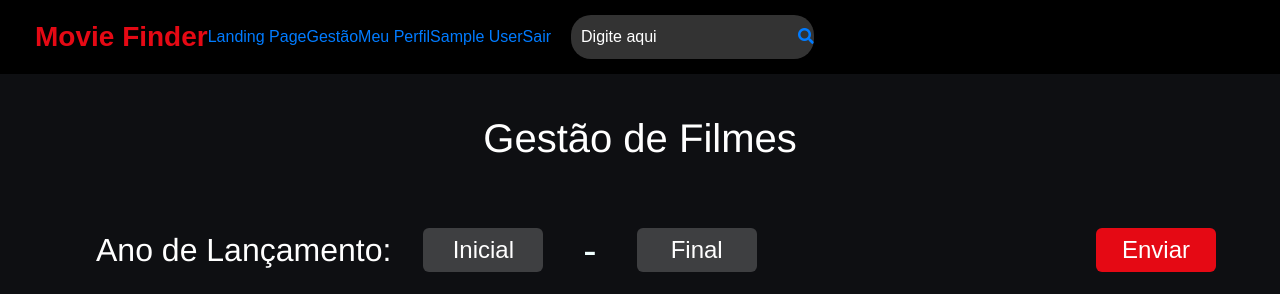
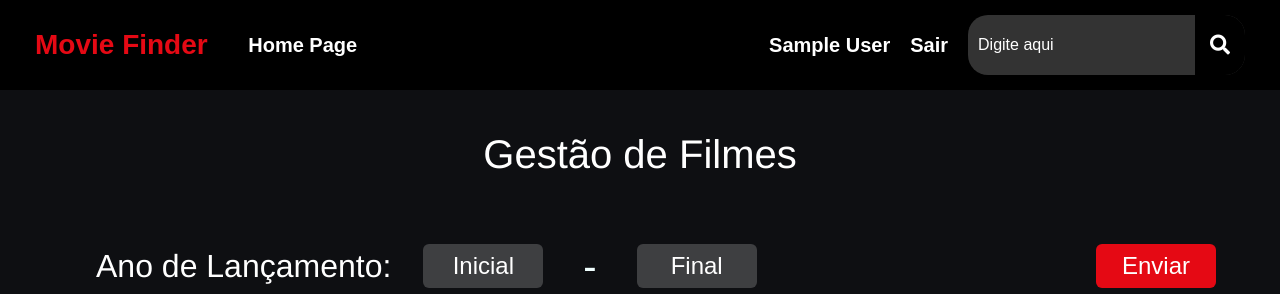
Before and after one commit to marceloaaps/Movie-Finder, a PHP site: page /management.php in a window 1280 px wide. Shown: the top 294 px of the page. Run offline with PHP 8.4, Linux system fonts and the light colour scheme; the visitor is signed in with stand-in values (Sample User, id 1); data that the repository does not hold is empty.

Commit message:
Atualização style e hrefs.

```diff
--- a/projectSrc/View/management.php
+++ b/projectSrc/View/management.php
@@ -26,19 +26,18 @@ require_once '../DAO/database/buscar_filmes.php';
 <header>
   <div class="site-name">Movie Finder</div>
   <nav>
-      <a href="landing.html" class="categoria">Landing Page</a>
-      <a href="management.html" class="cadastro">Gestão</a>
-      <a href="#" class="suporte">Meu Perfil</a>
-      <a href="#" class="suporte"><a href="perfil.php"><?php echo $user['NOME'];?></a> </a>
+    <a href="landing.php" class="categoria home-page">Home Page</a>
+    <div class="right-section">
+      <a href="#" class="suporte"><a href="perfil.php"><?php echo $user['NOME'];?></a></a>
       <a href="../Controller/logout.php">Sair</a>
-      <div class="search-box">
-        <input type="text" placeholder="Digite aqui">
-        <a href="#"><i class="fas fa-search"></i></a>
+      <form method="POST" class="search-box" action="resultadoBusca.php">
+        <input type="text" name="busca" placeholder="Digite aqui">
+        <button type="submit"><i class="fas fa-search"></i></button>
+      </form>
     </div>
   </nav>
 </header>
 
-<body id="background">
     <div id="container">
       <div class="containerThings">
 
@@ -61,7 +60,6 @@ require_once '../DAO/database/buscar_filmes.php';
             </tr>
           </thead>
           <tbody>
-          <!-- Rows will be inserted here by JavaScript -->
           </tbody>
         </table>
       </div>
```
Also changed, not shown: projectSrc/View/detalhamento.php (+6 -2 lines), projectSrc/View/landing.php (+6 -2 lines), projectSrc/View/resultadoBusca.php (+5 -2 lines). Lines whose indentation alone changed are shown as unchanged.
